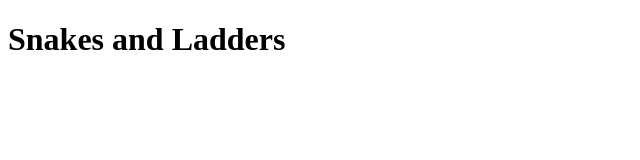
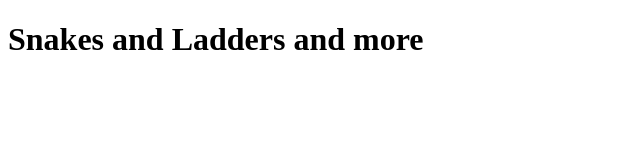
Before and after one commit to Othman-Al-Ani/Snake-Ladders-Javascript, a plain HTML site: page index.html in a window 1280 px wide. Shown: the whole page, without its empty margins (0-640 px from the left). Drawn offline with Linux system fonts and the light colour scheme.

Commit message:
and more

```diff
--- a/index.html
+++ b/index.html
@@ -6,6 +6,6 @@
     <title>Start - Snakes and Ladders</title>
 </head>
 <body>
-    <h1>Snakes and Ladders</h1>
+    <h1>Snakes and Ladders and more </h1>
 </body>
 </html>
```
